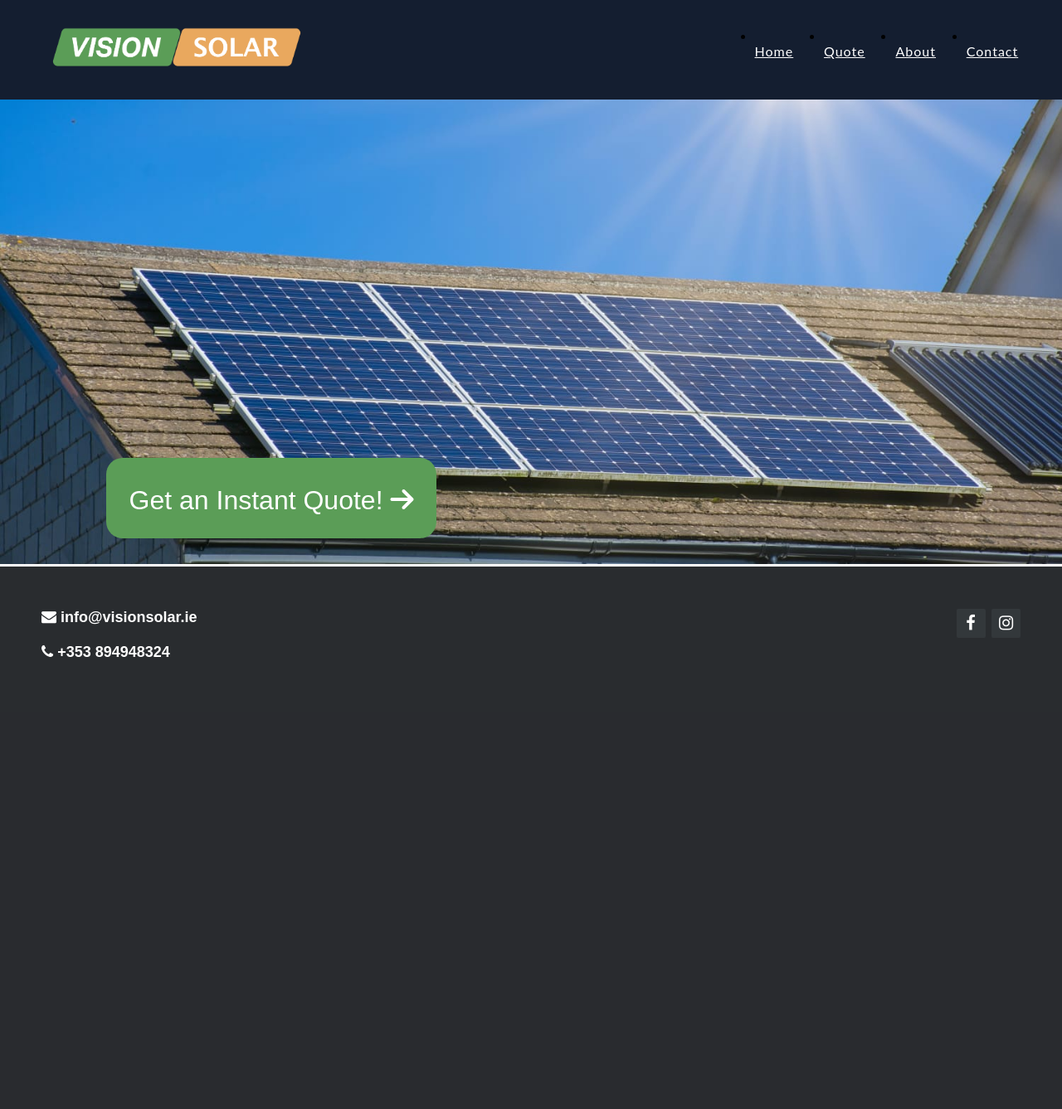
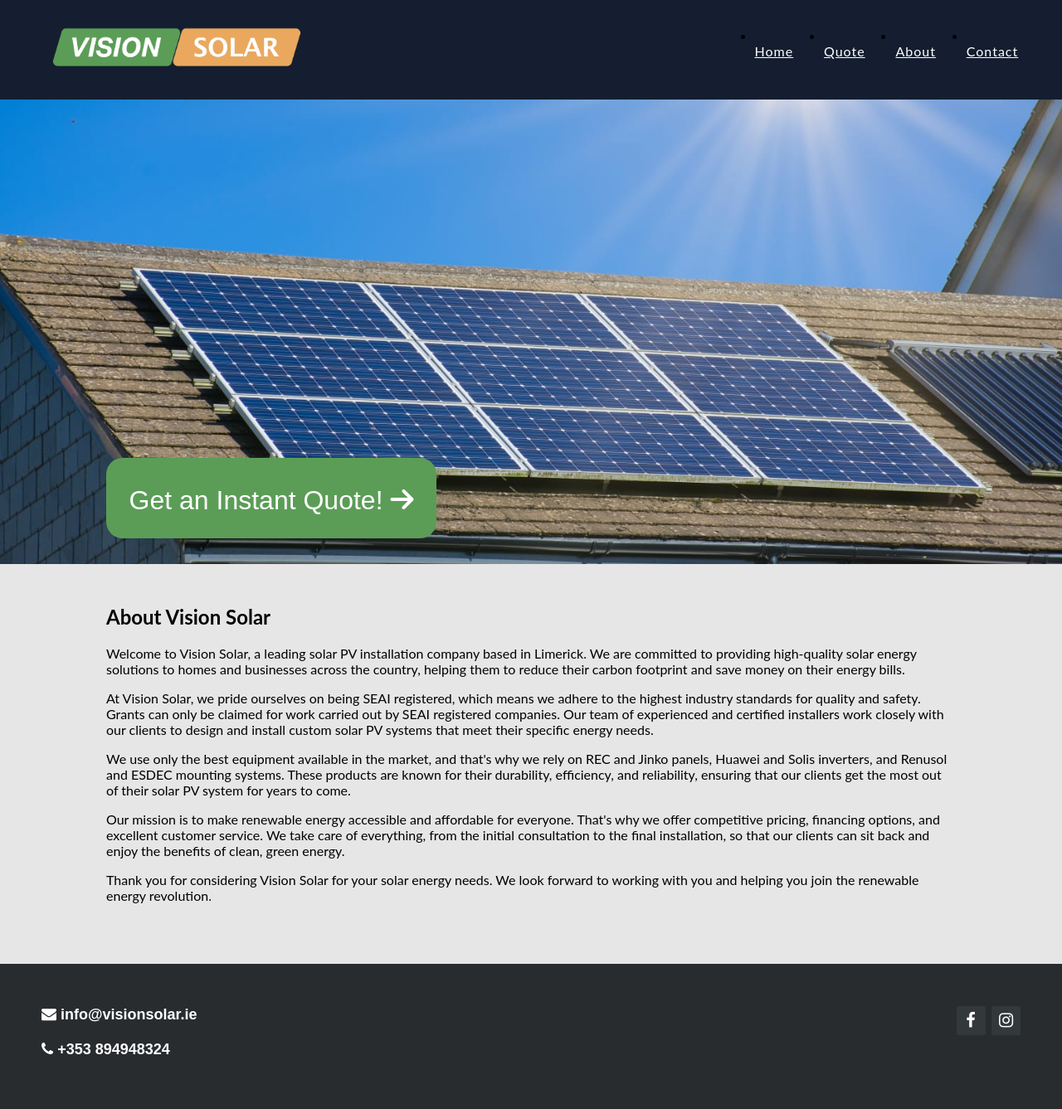
Before and after one commit to lksolar/lksolar.github.io, a PHP site: page / in a window 1280 px wide. Shown: the whole page at 83% size. Before the commit the page ends 792 px from the top, so only its background shows below. Run offline with PHP 8.4, Linux system fonts and the light colour scheme; some libraries are stand-ins or nearby versions.

Commit message:
update home page with about us

```diff
--- a/css/index.css
+++ b/css/index.css
@@ -1,4 +1,8 @@
 * {box-sizing:border-box}
+
+ body {
+  background-color: rgb(230, 230, 230);
+ }
 
 .orange {
   color: #E9A85E;
--- a/index.php
+++ b/index.php
@@ -88,6 +88,23 @@
 <!-- <a class="prev" onclick="plusSlides(-1)">&#10094;</a>
 <a class="next" onclick="plusSlides(1)">&#10095;</a> -->
 </div></div></div>
+
+<div class="w3-content" style="max-width:2000px;margin-top:46px">
+
+
+  <div style="max-width:80%;position:relative;left:10%;">
+    <h2 class="text-center">About Vision Solar</h2>
+    <p class="text-center">Welcome to Vision Solar, a leading solar PV installation company based in Limerick. We are committed to providing high-quality solar energy solutions to homes and businesses across the country, helping them to reduce their carbon footprint and save money on their energy bills.</p>
+    <p class="text-center">At Vision Solar, we pride ourselves on being SEAI registered, which means we adhere to the highest industry standards for quality and safety. Grants can only be claimed for work carried out by SEAI registered companies. Our team of experienced and certified installers work closely with our clients to design and install custom solar PV systems that meet their specific energy needs.</p>
+    <p class="text-center">We use only the best equipment available in the market, and that's why we rely on REC and Jinko panels, Huawei and Solis inverters, and Renusol and ESDEC mounting systems. These products are known for their durability, efficiency, and reliability, ensuring that our clients get the most out of their solar PV system for years to come.</p>
+    <p class="text-center">Our mission is to make renewable energy accessible and affordable for everyone. That's why we offer competitive pricing, financing options, and excellent customer service. We take care of everything, from the initial consultation to the final installation, so that our clients can sit back and enjoy the benefits of clean, green energy.</p>
+    <p class="text-center">Thank you for considering Vision Solar for your solar energy needs. We look forward to working with you and helping you join the renewable energy revolution.</p>
+
+  </div>
+
+
+</div>
+<br /><br /><br />
 <!-- Commenting out of everything below slideshow starts here -->
 <!-- <br>
       </div>
```
